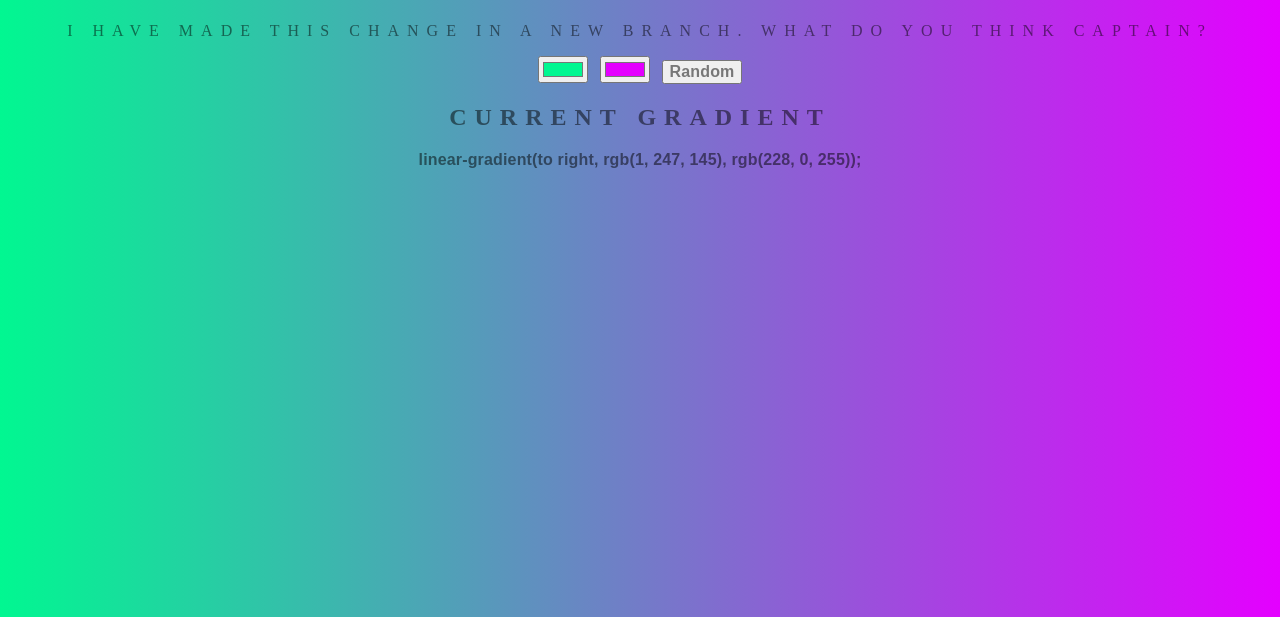
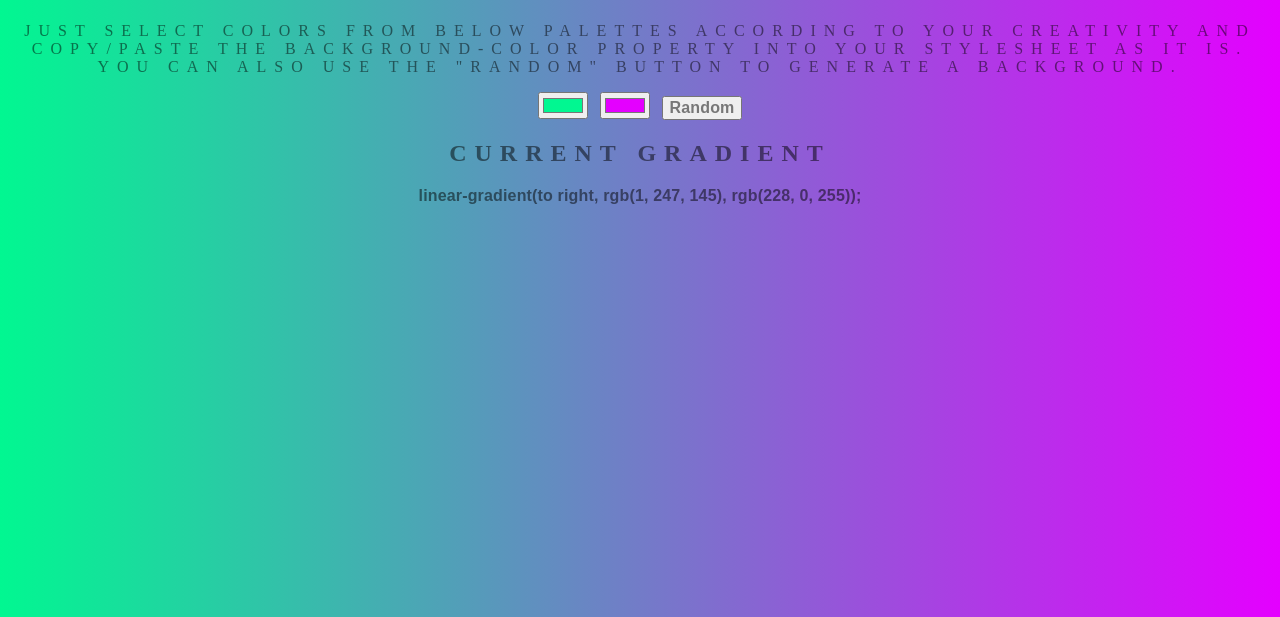
Before and after one commit to Kampani/kampani.gradient-background-generator, a plain HTML site: page main.html in a window 1280 px wide. Shown: the part 183-800 px from the top of the page. Drawn offline with Linux system fonts and the light colour scheme.

Commit message:
Added some instructions

```diff
--- a/main.html
+++ b/main.html
@@ -7,8 +7,7 @@
 </head>
 <body>
 	<h1>Background Generator</h1>
-	<p>I have made this change in a new branch.
-	What do you think captain?</p>
+	<p>Just select colors from below palettes according to your creativity and copy/paste the background-color property into your stylesheet as it is. You can also use the "Random" button to generate a background. </p>
 	<input id="input1" type="color" name="color1" value="#01f791">
 	<input id="input2" type="color" name="color2" value="#e400ff">
 	<button>Random</button>
```
